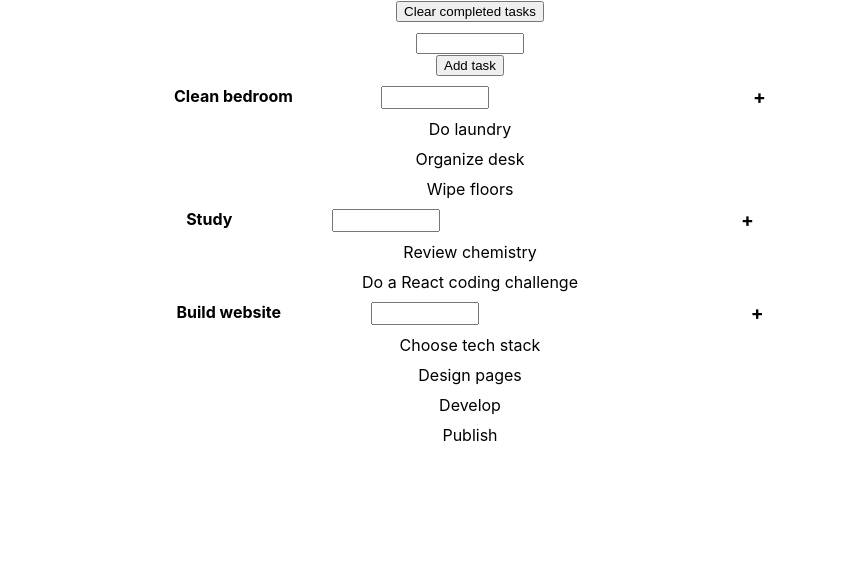
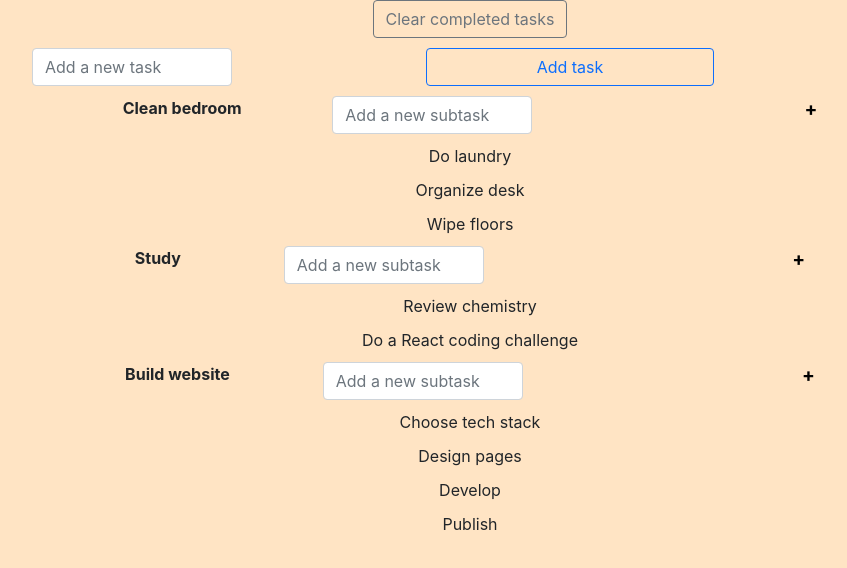
Before and after one commit to RahulYele141/task, a React (Create React App) app: page / in a window 1280 px wide. Shown: the top 568 px of the page, without its empty margins (170-1017 px from the left). Built offline with nearby package versions, Linux system fonts and the light colour scheme.

Commit message:
CSS updated

```diff
--- a/public/index.html
+++ b/public/index.html
@@ -8,6 +8,12 @@
     <meta
       name="description"
       content="Web site created using create-react-app"
+    />
+    <link
+      href="https://cdn.jsdelivr.net/npm/bootstrap@5.0.2/dist/css/bootstrap.min.css"
+      rel="stylesheet"
+      integrity="sha384-EVSTQN3/azprG1Anm3QDgpJLIm9Nao0Yz1ztcQTwFspd3yD65VohhpuuCOmLASjC"
+      crossorigin="anonymous"
     />
     <link rel="apple-touch-icon" href="%PUBLIC_URL%/logo192.png" />
     <!--
--- a/src/tasks/tasks.component.jsx
+++ b/src/tasks/tasks.component.jsx
@@ -109,6 +109,7 @@ const Tasks = () => {
   return (
     <div className='root'>
       <button
+        className='btn btn-outline-secondary'
         onClick={() => {
           removeTasks();
         }}>
@@ -116,15 +117,20 @@ const Tasks = () => {
       </button>
 
       <div className='centered'>
-        <div>
-          <input className='input-field' onChange={readTask} />
-        </div>
+        <span>
+          <input
+            className='input-field form-control'
+            onChange={readTask}
+            placeholder='Add a new task'
+          />
           <button
+            className='btn btn-outline-primary'
             onClick={() => {
               addTask();
             }}>
             Add task
           </button>
+        </span>
         {tasksList.map((item, index) => (
           <div key={index}>
             <div className='tasks'>
@@ -136,12 +142,13 @@ const Tasks = () => {
                 {item.task}
               </div>
               <input
-                className='input-field'
+                className='input-field form-control'
                 onChange={readSubtask}
                 key={index}
+                placeholder='Add a new subtask'
               />
               <div
-                className='add-task'
+                className='add-task '
                 type='button'
                 onClick={() => {
                   addSubtask(tasksList, index);
--- a/src/tasks/tasks.style.css
+++ b/src/tasks/tasks.style.css
@@ -1,6 +1,14 @@
+body {
+  background-color: bisque;
+}
+span {
+  display: grid;
+  row-gap: 50px;
+  grid-template-columns: auto auto auto;
+}
 .centered {
   margin: auto;
-  width: 60%;
+  width: 70%;
   padding: 10px;
 }
 .tasks {
@@ -27,7 +35,7 @@
 }
 
 .input-field {
-  width: 100px;
+  width: 200px;
   opacity: 100%;
 }
 
@@ -36,5 +44,4 @@
   color: black;
   font-size: 19px;
   cursor: pointer;
-  background-color: #fff;
 }
```
Lines whose indentation alone changed are shown as unchanged.
